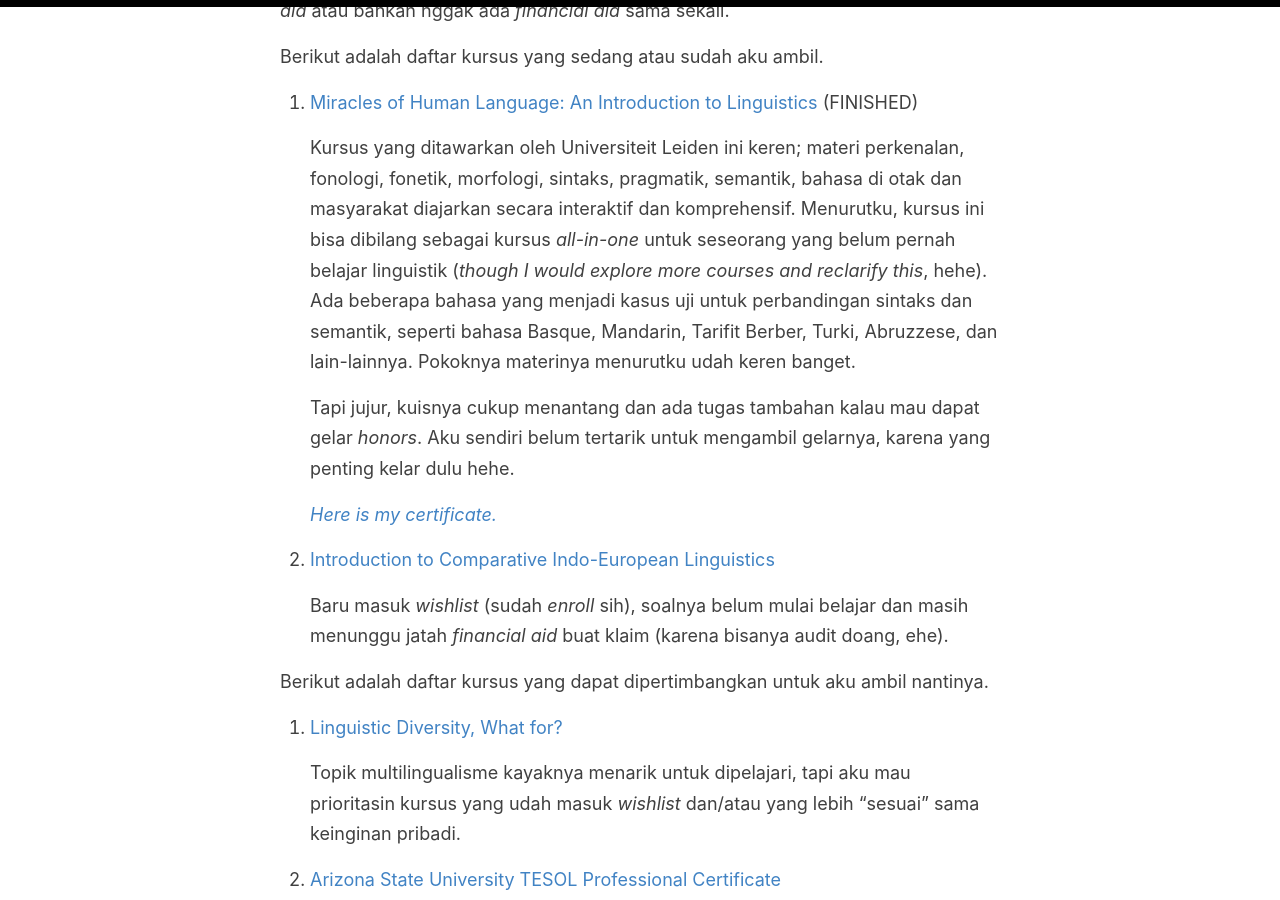
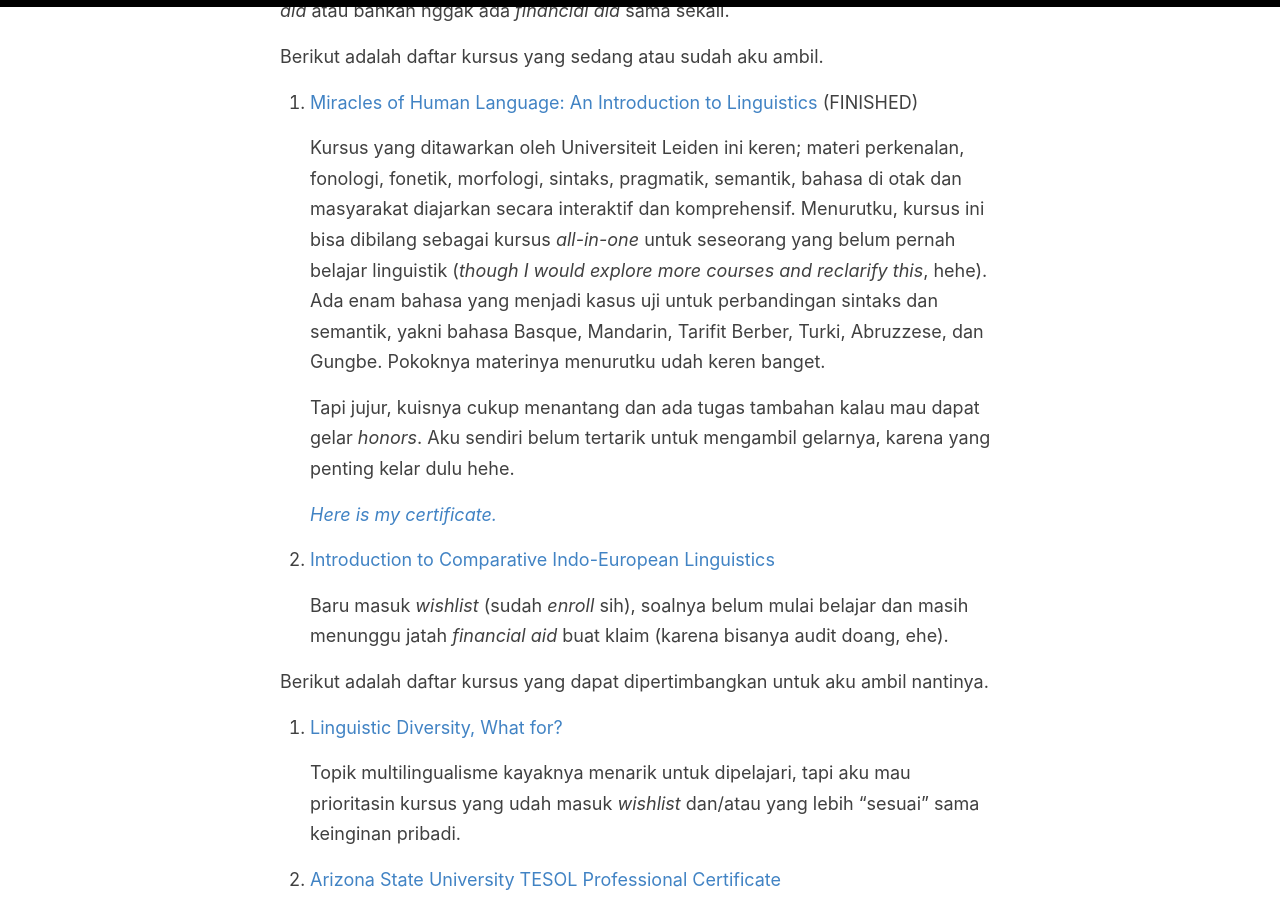
Before and after one commit to determinedguy/cecoret, a Jekyll site: the page built from _posts/2023-4-21-kursus-linguistik.md, in a window 1280 px wide and 900 px high, scrolled down 9228 px. Built offline with Jekyll 4.4.1, drawn with Linux system fonts in a browser that asks for light colours.

Commit message:
revise: lang list

```diff
--- a/_posts/2023-4-21-kursus-linguistik.md
+++ b/_posts/2023-4-21-kursus-linguistik.md
@@ -563,7 +563,7 @@ Berikut adalah daftar kursus yang sedang atau sudah aku ambil.
 
 1. [Miracles of Human Language: An Introduction to Linguistics](https://www.coursera.org/learn/human-language/) (FINISHED)
 
-    Kursus yang ditawarkan oleh Universiteit Leiden ini keren; materi perkenalan, fonologi, fonetik, morfologi, sintaks, pragmatik, semantik, bahasa di otak dan masyarakat diajarkan secara interaktif dan komprehensif. Menurutku, kursus ini bisa dibilang sebagai kursus *all-in-one* untuk seseorang yang belum pernah belajar linguistik (*though I would explore more courses and reclarify this*, hehe). Ada beberapa bahasa yang menjadi kasus uji untuk perbandingan sintaks dan semantik, seperti bahasa Basque, Mandarin, Tarifit Berber, Turki, Abruzzese, dan lain-lainnya. Pokoknya materinya menurutku udah keren banget.
+    Kursus yang ditawarkan oleh Universiteit Leiden ini keren; materi perkenalan, fonologi, fonetik, morfologi, sintaks, pragmatik, semantik, bahasa di otak dan masyarakat diajarkan secara interaktif dan komprehensif. Menurutku, kursus ini bisa dibilang sebagai kursus *all-in-one* untuk seseorang yang belum pernah belajar linguistik (*though I would explore more courses and reclarify this*, hehe). Ada enam bahasa yang menjadi kasus uji untuk perbandingan sintaks dan semantik, yakni bahasa Basque, Mandarin, Tarifit Berber, Turki, Abruzzese, dan Gungbe. Pokoknya materinya menurutku udah keren banget.
 
     Tapi jujur, kuisnya cukup menantang dan ada tugas tambahan kalau mau dapat gelar *honors*. Aku sendiri belum tertarik untuk mengambil gelarnya, karena yang penting kelar dulu hehe.
 
```
